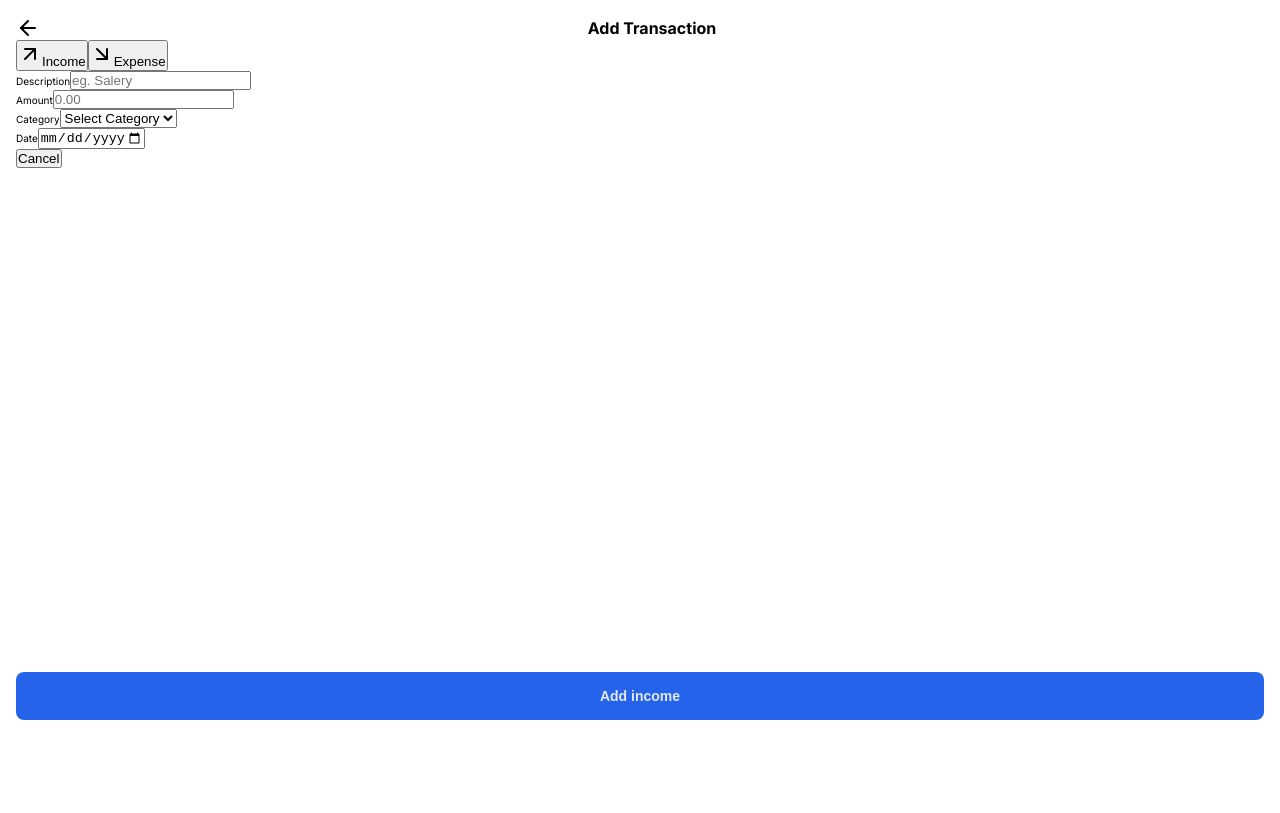
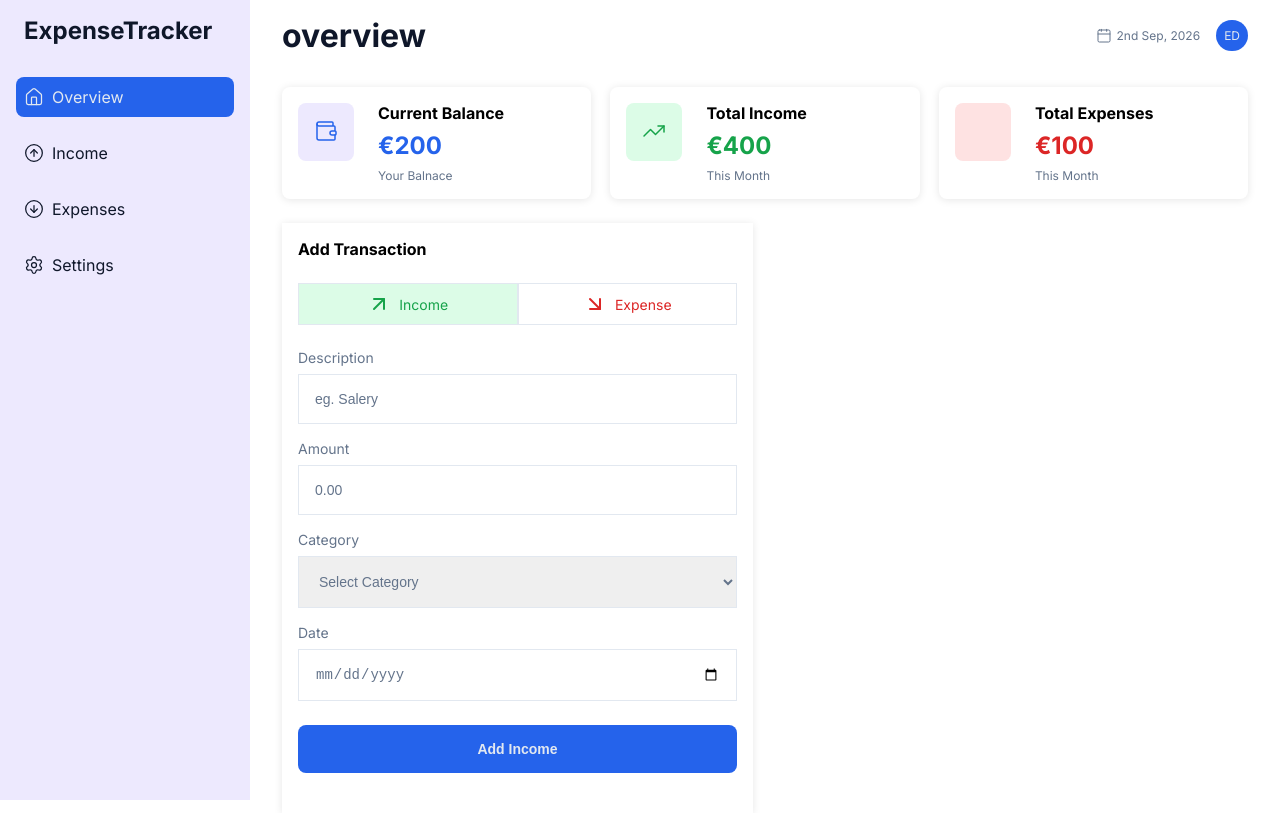
Before and after one commit to edwardshanahan97/expense-tracker, a React (Vite) app: page / in a window 1280 px wide. Built offline with nearby package versions, Linux system fonts and the light colour scheme.

Commit message:
styles: add styling to add transaction form

```diff
--- a/src/components/AddTransaction/AddTransaction.css
+++ b/src/components/AddTransaction/AddTransaction.css
@@ -1,18 +1,19 @@
 .add-transaction {
   position: fixed;
+  background-color: #fff;
   top: 0;
   left: 0;
   width: 100%;
   height: 100vh;
   z-index: 2;
   padding: 1.6rem;
-  background-color: #fff;
 }
 
 .add-transaction__header {
   display: flex;
   justify-content: center;
   align-items: center;
+  margin-bottom: 2.4rem;
   width: 100%;
 }
 
@@ -24,5 +25,130 @@
   flex: 1;
 }
 
-.add-transaction__header svg {
+.add-transaction__types {
+  display: flex;
+  margin-bottom: 2.4rem;
 }
+
+.add-transaction__type {
+  font-size: 1.4rem;
+  font-family: inherit;
+  background-color: transparent;
+  display: flex;
+  align-items: center;
+  justify-content: center;
+  padding: 0.8rem 0;
+  border: 1px solid var(--border-color);
+  flex-basis: 50%;
+  gap: 0.8rem;
+}
+
+.add-transaction__income {
+  color: var(--color-income);
+}
+
+.add-transaction__income.active {
+  background-color: var(--color-income-light);
+}
+
+.add-transaction__income:focus {
+  border-color: var(--color-income);
+}
+
+.add-transaction__expenses {
+  color: var(--color-expenses);
+}
+
+.add-transaction__expenses.active {
+  background-color: var(--color-expenses-light);
+}
+
+.add-transaction__expenses:focus {
+  border-color: var(--color-expenses);
+}
+
+.add-transaction__form {
+  margin-bottom: 2.4rem;
+}
+
+.add-transaction__group:not(:last-child) {
+  margin-bottom: 1.6rem;
+}
+
+.add-transation__label {
+  color: var(--color-text-secondary);
+  font-size: 1.4rem;
+  margin-bottom: 0.8rem;
+  display: block;
+}
+
+.add-transaction__input {
+  color: var(--color-text-secondary);
+  font-size: 1.4rem;
+  border: 1px solid var(--border-color);
+  padding: 1.6rem;
+  width: 100%;
+}
+
+.add-transaction__input::placeholder {
+  color: var(--color-text-secondary);
+  font-size: 1.4rem;
+}
+
+.add-transaction__input:focus {
+  border-color: var(--color-primary);
+}
+
+.add-transation__category {
+  text-transform: capitalize;
+}
+
+.add-transaction .button {
+  margin-bottom: 2.4rem;
+}
+
+.add-transaction__cancel {
+  color: var(--color-primary);
+  background-color: transparent;
+  font-size: 1.4rem;
+  text-align: center;
+  border: none;
+  display: flex;
+  align-items: center;
+  justify-content: center;
+}
+
+@media (min-width: 768px) {
+  .add-transaction {
+    box-shadow: 0 1px 8px rgba(0, 0, 0, 0.1);
+    position: relative;
+    width: 100%;
+    height: auto;
+    z-index: 0;
+    background-color: transparent;
+  }
+
+  .add-transaction__header {
+    display: flex;
+    justify-content: flex-start;
+    align-items: flex-start;
+    margin-bottom: 2.4rem;
+    width: 100%;
+  }
+
+  .add-transaction__header .heading-2 {
+    color: var(--color-text-main);
+    font-size: 1.6rem;
+    text-align: left;
+    justify-self: center;
+    flex: 1;
+  }
+
+  .add-transaction__back {
+    display: none;
+  }
+
+  .add-transaction__cancel {
+    display: none;
+  }
+}
--- a/src/components/AddTransaction/AddTransaction.jsx
+++ b/src/components/AddTransaction/AddTransaction.jsx
@@ -37,15 +37,15 @@ const AddTransaction = () => {
   return (
     <section className="add-transaction">
       <div className="add-transaction__header">
-        <ArrowLeft />
+        <ArrowLeft className="add-transaction__back" />
 
         <h2 className="heading-2">Add {title}</h2>
       </div>
 
-      <div className="add-transaction__type">
+      <div className="add-transaction__types">
         <button
           onClick={() => setCategory("income")}
-          className="add-transaction__income"
+          className={`add-transaction__type add-transaction__income ${category === "income" ? "active" : ""}`}
         >
           <ArrowUpRight />
 
@@ -54,7 +54,7 @@ const AddTransaction = () => {
 
         <button
           onClick={() => setCategory("expenses")}
-          className="add-transaction__expense"
+          className={`add-transaction__type add-transaction__expenses ${category === "expenses" ? "active" : ""}`}
         >
           <ArrowDownRight />
 
@@ -64,7 +64,7 @@ const AddTransaction = () => {
 
       <div className="add-transaction__form">
         <div className="add-transaction__group">
-          <label className="add-transtion__label" htmlFor="description">
+          <label className="add-transation__label" htmlFor="description">
             Description
           </label>
 
@@ -78,7 +78,7 @@ const AddTransaction = () => {
         </div>
 
         <div className="add-transaction__group">
-          <label className="add-transtion__label" htmlFor="amount">
+          <label className="add-transation__label" htmlFor="amount">
             Amount
           </label>
 
@@ -92,11 +92,14 @@ const AddTransaction = () => {
         </div>
 
         <div className="add-transaction__group">
-          <label className="add-transtion__label" htmlFor="amount">
+          <label className="add-transation__label" htmlFor="category">
             Category
           </label>
 
-          <select>
+          <select
+            id="category"
+            className="add-transaction__input add-transation__category"
+          >
             <option value="">Select Category</option>
             {categories.map((category, index) => (
               <option key={index} value={category}>
@@ -107,11 +110,16 @@ const AddTransaction = () => {
         </div>
 
         <div className="add-transaction__group">
-          <label className="add-transtion__label" htmlFor="amount">
+          <label className="add-transation__label" htmlFor="date">
             Date
           </label>
 
-          <input type="date" max={localDate} />
+          <input
+            type="date"
+            max={localDate}
+            id="date"
+            className="add-transaction__input"
+          />
         </div>
       </div>
 
--- a/src/components/Button/Button.css
+++ b/src/components/Button/Button.css
@@ -1,18 +1,28 @@
 .button {
   color: var(--color-text-light);
+  background-color: var(--color-primary);
   font-size: 1.4rem;
   font-weight: 700;
+  text-transform: capitalize;
   border: none;
   border-radius: 0.8rem;
-  position: fixed;
-  bottom: 10%;
-  right: 1.6rem;
-  left: 1.6rem;
+  width: 100%;
   padding: 1.6rem 0;
-  background-color: var(--color-primary);
   display: flex;
   align-items: center;
   justify-content: center;
   gap: 0.8rem;
   cursor: pointer;
 }
+
+.button:hover {
+  background-color: var(--color-primary-hover);
+}
+
+.button--fixed {
+  position: fixed;
+  bottom: 10%;
+  right: 1.6rem;
+  left: 1.6rem;
+  width: auto;
+}
--- a/src/components/Button/Button.jsx
+++ b/src/components/Button/Button.jsx
@@ -1,9 +1,9 @@
 import { Plus } from "lucide-react";
 import "./Button.css";
 
-const Button = ({ title, isMobile }) => {
+const Button = ({ title, isMobile, className }) => {
   return (
-    <button className="button">
+    <button className={`button ${className}`}>
       {isMobile && <Plus color="var(--color-text-light)" />}
       <span className="button__text">{title}</span>
     </button>
--- a/src/index.css
+++ b/src/index.css
@@ -15,8 +15,8 @@
 
   --color-income: #16a34a;
   --color-income-light: #dcfce7;
-  --color-expense: #dc2626;
-  --color-expense-light: #fee2e2;
+  --color-expenses: #dc2626;
+  --color-expenses-light: #fee2e2;
 
   --color-chart-blue: #2563eb;
   --color-chart-purple: #7c3aed;
--- a/src/pages/Overview/Overview.css
+++ b/src/pages/Overview/Overview.css
@@ -0,0 +1,11 @@
+@media (min-width: 768px) {
+  .overview {
+    display: grid;
+    grid-template-columns: 1fr 1fr;
+    gap: 2.4rem;
+  }
+
+  .overview .button--fixed {
+    display: none;
+  }
+}
--- a/src/pages/Overview/Overview.jsx
+++ b/src/pages/Overview/Overview.jsx
@@ -11,12 +11,16 @@ const Overview = () => {
   useEffect(() => setCurrentPage("overview"), []);
 
   return (
-    <main>
+    <main className="overview">
       <OverviewSummary />
 
       <AddTransaction />
 
-      <Button isMobile={true} title="Add Transaction" />
+      <Button
+        className="button--fixed"
+        isMobile={true}
+        title="Add Transaction"
+      />
     </main>
   );
 };
--- a/src/pages/Overview/OverviewSummary/OverviewSummary.css
+++ b/src/pages/Overview/OverviewSummary/OverviewSummary.css
@@ -39,11 +39,11 @@
 }
 
 .overview-summary__expense .overview-summary__icon {
-  background-color: var(--color-expense-light);
+  background-color: var(--color-expenses-light);
 }
 
 .overview-summary__expense .heading-2 {
-  color: var(--color-expense);
+  color: var(--color-expenses);
 }
 
 .overview-summary__card .heading-3 {
@@ -67,6 +67,7 @@
     flex-direction: row;
     justify-content: space-between;
     gap: 0;
+    grid-column: 1 / -1;
   }
 
   .overview-summary__card {
```
